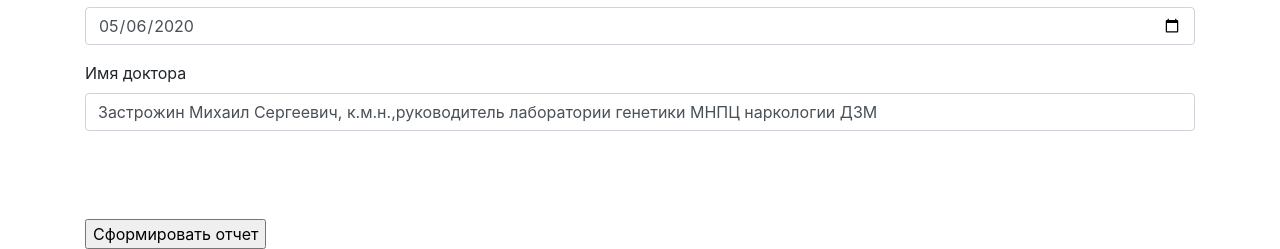
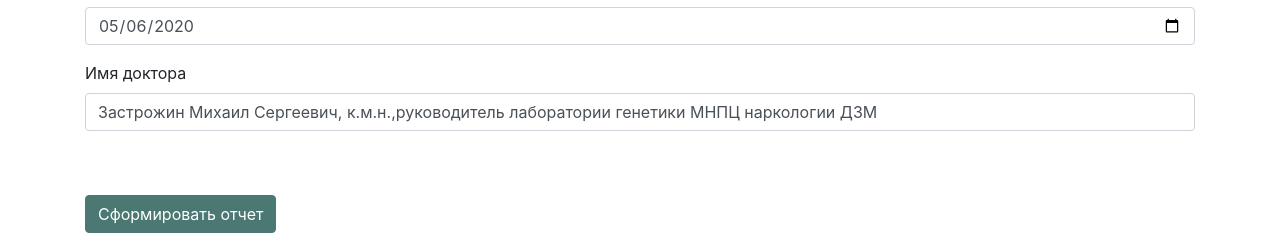
Before and after one commit to IgorShato/PGX2_actual, a PHP site: page / in a window 1280 px wide. Shown: the part 1512-1761 px from the top of the page. Run offline with PHP 8.4, Linux system fonts and the light colour scheme; data that the repository does not hold is empty; some libraries are stand-ins or nearby versions.

Commit message:
Update index.php

```diff
--- a/index.php
+++ b/index.php
@@ -212,7 +212,7 @@
   $CurrentDate = date('j/m/Y');
   ?>
 
-  <br><br>
+  <br>
   <!-- шаг 4 -сформировать отчет -->
 
   <section class="" id="">
@@ -220,13 +220,9 @@
       <!--<h2>/Шаг 4</h2>
       <h3>Generation of Report</h3>-->
       <br>
-<!--
-     <a href="#" class="btn btn-dark btn-lg btn-block" role="button"
-        style="background-color: #4B7872; color: #FFFFFF; border: solid 1px #4B7872;">Сформировать
-        отчет</a>
-        -->
 
-        <input type="submit" value="Сформировать отчет" id="generate-pdf1">
+        <!--<input type="submit" value="Сформировать отчет" id="generate-pdf1">-->
+      <button type="submit" class="btn btn-success" id="generate-pdf1" style="background-color: #4B7872; border: solid 1px #4B7872;">Сформировать отчет</button>
         <br>
 
     </div>
```
